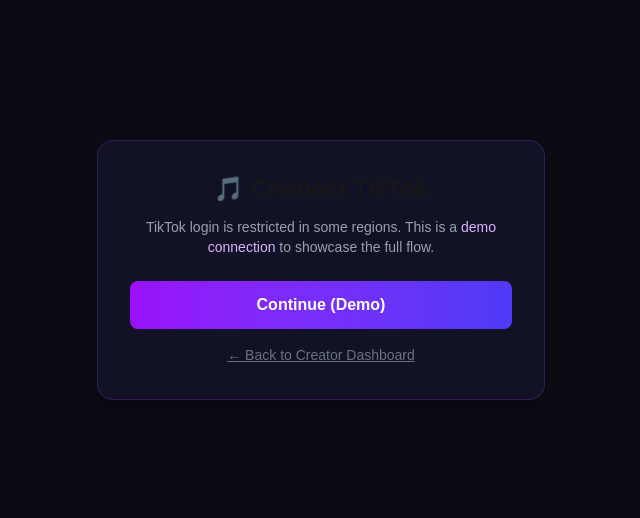
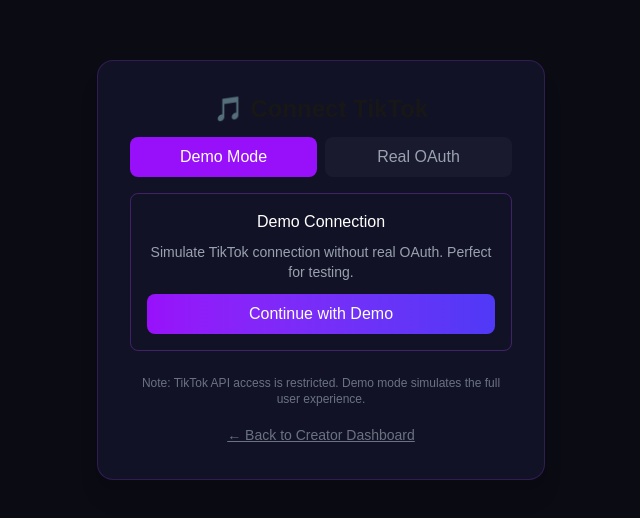
Before and after one commit to ahmed-raza-24/game-of-creators, a Next.js app: page /auth/tiktok in a window 1280 px wide. Shown: the part 130-648 px from the top of the page, without its empty margins (319-959 px from the left). Built offline with nearby package versions, Linux system fonts and the light colour scheme.

Commit message:
Final commits

```diff
--- a/app/auth/linkedin/page.tsx
+++ b/app/auth/linkedin/page.tsx
@@ -3,6 +3,7 @@
 import { useState } from "react";
 import { useRouter } from "next/navigation";
 import { supabase } from "@/lib/supabaseClient";
+import { getLinkedInAuthUrl } from "@/lib/linkedin";
 
 export default function LinkedInConnectDemoPage() {
   const router = useRouter();
@@ -27,6 +28,11 @@
         {
           user_id: user.id,
           provider: "linkedin",
+          // Add demo data
+          profile_data: {
+            demo: true,
+            connected_at: new Date().toISOString(),
+          },
         },
         {
           onConflict: "user_id,provider",
@@ -44,6 +50,12 @@
     }
   }
 
+  // Real LinkedIn OAuth function
+  function connectRealLinkedIn() {
+    // Redirect to LinkedIn OAuth
+    window.location.href = getLinkedInAuthUrl();
+  }
+
   return (
     <main className="min-h-screen flex items-center justify-center bg-[#0b0b14] p-6">
       <div className="max-w-md w-full bg-[#121226] border border-purple-500/20 rounded-2xl p-8 shadow-xl text-center">
@@ -54,18 +66,36 @@
           💼 Connect LinkedIn
         </h1>
 
-        <p className="text-gray-400 text-sm mb-6">
-          This is a <span className="text-purple-300">demo LinkedIn connection</span>{" "}
-          to showcase OAuth-style flow.
+        <div className="space-y-4 mb-6">
+          {/* Real LinkedIn OAuth */}
+          <div className="border border-blue-500/30 rounded-lg p-4">
+            <h3 className="text-white font-medium mb-2">Real LinkedIn Connection</h3>
+            <p className="text-gray-400 text-sm mb-3">
+              Connect your actual LinkedIn account using OAuth
             </p>
+            <button
+              onClick={connectRealLinkedIn}
+              className="w-full py-2 rounded-lg bg-blue-600 hover:bg-blue-700 text-white font-medium transition"
+            >
+              Connect with LinkedIn
+            </button>
+          </div>
 
+          {/* Demo Option */}
+          <div className="border border-purple-500/30 rounded-lg p-4">
+            <h3 className="text-white font-medium mb-2">Demo Connection</h3>
+            <p className="text-gray-400 text-sm mb-3">
+              Simulate connection without real LinkedIn login
+            </p>
             <button
               onClick={connectDemoLinkedIn}
               disabled={loading}
-          className="w-full py-3 rounded-lg bg-gradient-to-r from-purple-600 to-indigo-600 text-white font-semibold hover:scale-[1.03] transition disabled:opacity-50"
+              className="w-full py-2 rounded-lg bg-gradient-to-r from-purple-600 to-indigo-600 text-white font-medium hover:scale-[1.03] transition disabled:opacity-50"
             >
               {loading ? "Connecting..." : "Continue (Demo)"}
             </button>
+          </div>
+        </div>
 
         <button
           onClick={() => router.push("/creator")}
--- a/app/auth/tiktok/page.tsx
+++ b/app/auth/tiktok/page.tsx
@@ -4,9 +4,10 @@
 import { useRouter } from "next/navigation";
 import { supabase } from "@/lib/supabaseClient";
 
-export default function TikTokConnectDemoPage() {
+export default function TikTokConnectPage() {
   const router = useRouter();
   const [loading, setLoading] = useState(false);
+  const [selectedOption, setSelectedOption] = useState<"demo" | "real">("demo");
 
   async function connectDemoTikTok() {
     setLoading(true);
@@ -23,12 +24,18 @@
     }
 
     // 🔹 DEMO connect (no real OAuth)
-    const { data, error } = await supabase
+    const { error } = await supabase
       .from("creator_social_accounts")
       .upsert(
         {
           user_id: user.id,
           provider: "tiktok",
+          profile_data: {
+            demo: true,
+            connected_at: new Date().toISOString(),
+            username: "demo_tiktok_user",
+            followers: 10000,
+          },
         },
         {
           onConflict: "user_id,provider",
@@ -42,14 +49,20 @@
       alert("Failed to connect TikTok (demo)");
     } else {
       alert("TikTok connected (demo)");
-      router.push("/creator");
+      router.push("/creator?connected=tiktok");
     }
+  }
+
+  function connectRealTikTok() {
+    // TikTok OAuth is complex and requires business verification
+    // This is a placeholder for real implementation
+    alert("TikTok OAuth requires business verification. Using demo for now.");
+    connectDemoTikTok();
   }
 
   return (
     <main className="min-h-screen flex items-center justify-center bg-[#0b0b14] p-6">
       <div className="max-w-md w-full bg-[#121226] border border-purple-500/20 rounded-2xl p-8 shadow-xl text-center">
-
         <h1
           className="text-2xl font-extrabold mb-3"
           style={{ color: "hcl(280 60% 60%)" }}
@@ -57,23 +70,75 @@
           🎵 Connect TikTok
         </h1>
 
-        <p className="text-gray-400 text-sm mb-6">
-          TikTok login is restricted in some regions.
-          This is a <span className="text-purple-300">demo connection</span> to
-          showcase the full flow.
+        <div className="space-y-4 mb-6">
+          {/* Option Selector */}
+          <div className="flex gap-2 mb-4">
+            <button
+              onClick={() => setSelectedOption("demo")}
+              className={`flex-1 py-2 rounded-lg ${
+                selectedOption === "demo"
+                  ? "bg-purple-600 text-white"
+                  : "bg-[#1a1a2e] text-gray-400"
+              }`}
+            >
+              Demo Mode
+            </button>
+            <button
+              onClick={() => setSelectedOption("real")}
+              className={`flex-1 py-2 rounded-lg ${
+                selectedOption === "real"
+                  ? "bg-purple-600 text-white"
+                  : "bg-[#1a1a2e] text-gray-400"
+              }`}
+            >
+              Real OAuth
+            </button>
+          </div>
+
+          {/* Real TikTok OAuth Info */}
+          {selectedOption === "real" && (
+            <div className="border border-purple-500/30 rounded-lg p-4 text-left">
+              <h3 className="text-white font-medium mb-2">⚠️ TikTok OAuth Requirements</h3>
+              <ul className="text-gray-400 text-sm space-y-1 mb-3">
+                <li>• Business verification required</li>
+                <li>• App review process (2-4 weeks)</li>
+                <li>• Limited availability in some regions</li>
+                <li>• Requires TikTok for Developers account</li>
+              </ul>
+              <button
+                onClick={connectRealTikTok}
+                className="w-full py-2 rounded-lg bg-purple-600 hover:bg-purple-700 text-white font-medium transition"
+              >
+                Try Real Connection
+              </button>
+            </div>
+          )}
+
+          {/* Demo Option */}
+          {selectedOption === "demo" && (
+            <div className="border border-purple-500/30 rounded-lg p-4">
+              <h3 className="text-white font-medium mb-2">Demo Connection</h3>
+              <p className="text-gray-400 text-sm mb-3">
+                Simulate TikTok connection without real OAuth. Perfect for testing.
               </p>
-
               <button
                 onClick={connectDemoTikTok}
                 disabled={loading}
-          className="w-full py-3 rounded-lg bg-gradient-to-r from-purple-600 to-indigo-600 text-white font-semibold hover:scale-[1.03] transition disabled:opacity-50"
+                className="w-full py-2 rounded-lg bg-gradient-to-r from-purple-600 to-indigo-600 text-white font-medium hover:scale-[1.03] transition disabled:opacity-50"
               >
-          {loading ? "Connecting..." : "Continue (Demo)"}
+                {loading ? "Connecting..." : "Continue with Demo"}
               </button>
+            </div>
+          )}
+        </div>
+
+        <div className="text-xs text-gray-500 mb-4">
+          Note: TikTok API access is restricted. Demo mode simulates the full user experience.
+        </div>
 
         <button
-          onClick={() => router.push("/creator?connected=tiktok")}
-          className="mt-4 text-sm text-gray-500 hover:text-purple-400 underline"
+          onClick={() => router.push("/creator")}
+          className="text-sm text-gray-500 hover:text-purple-400 underline"
         >
           ← Back to Creator Dashboard
         </button>
```
Lines whose indentation alone changed are shown as unchanged.
